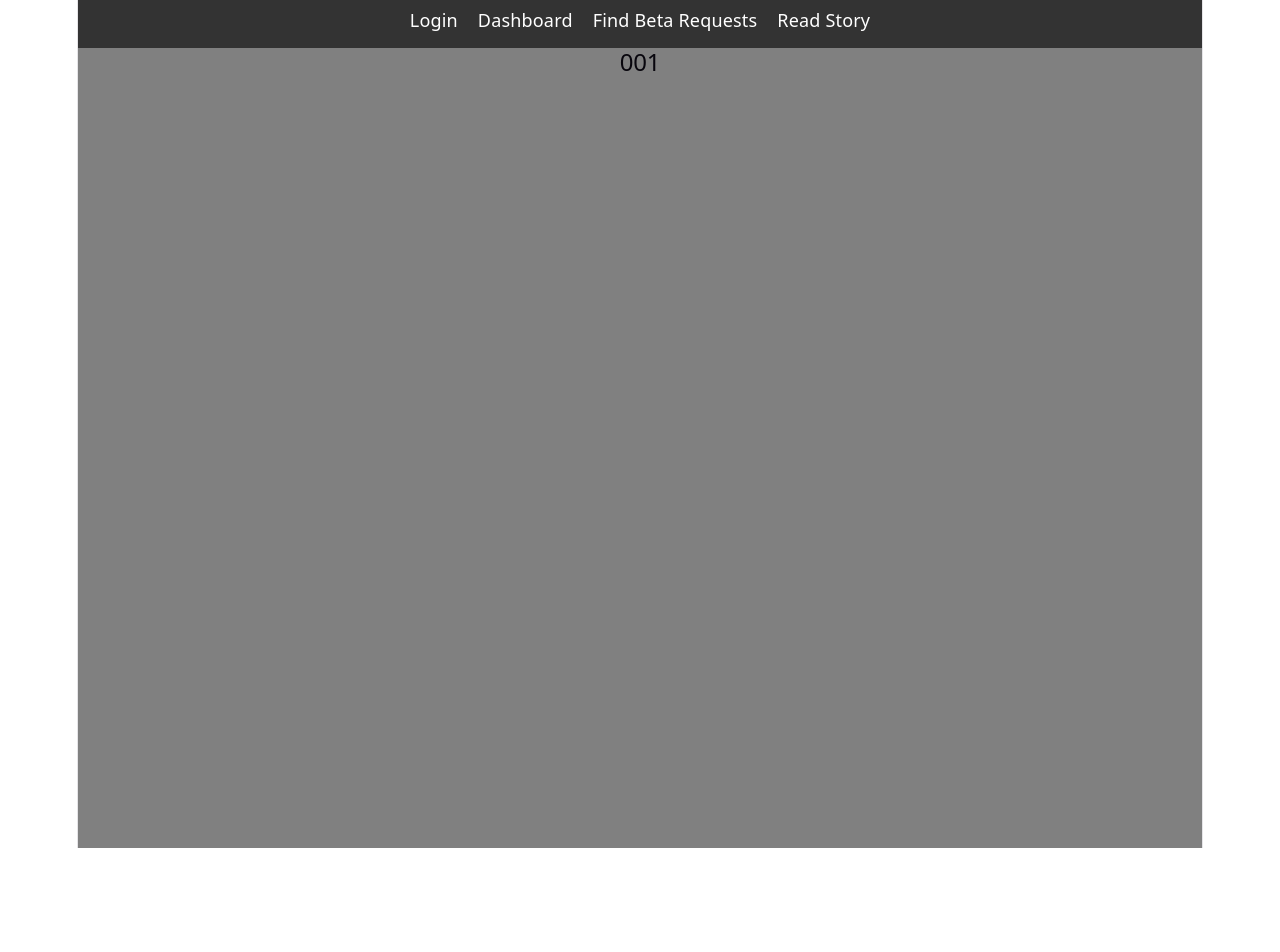
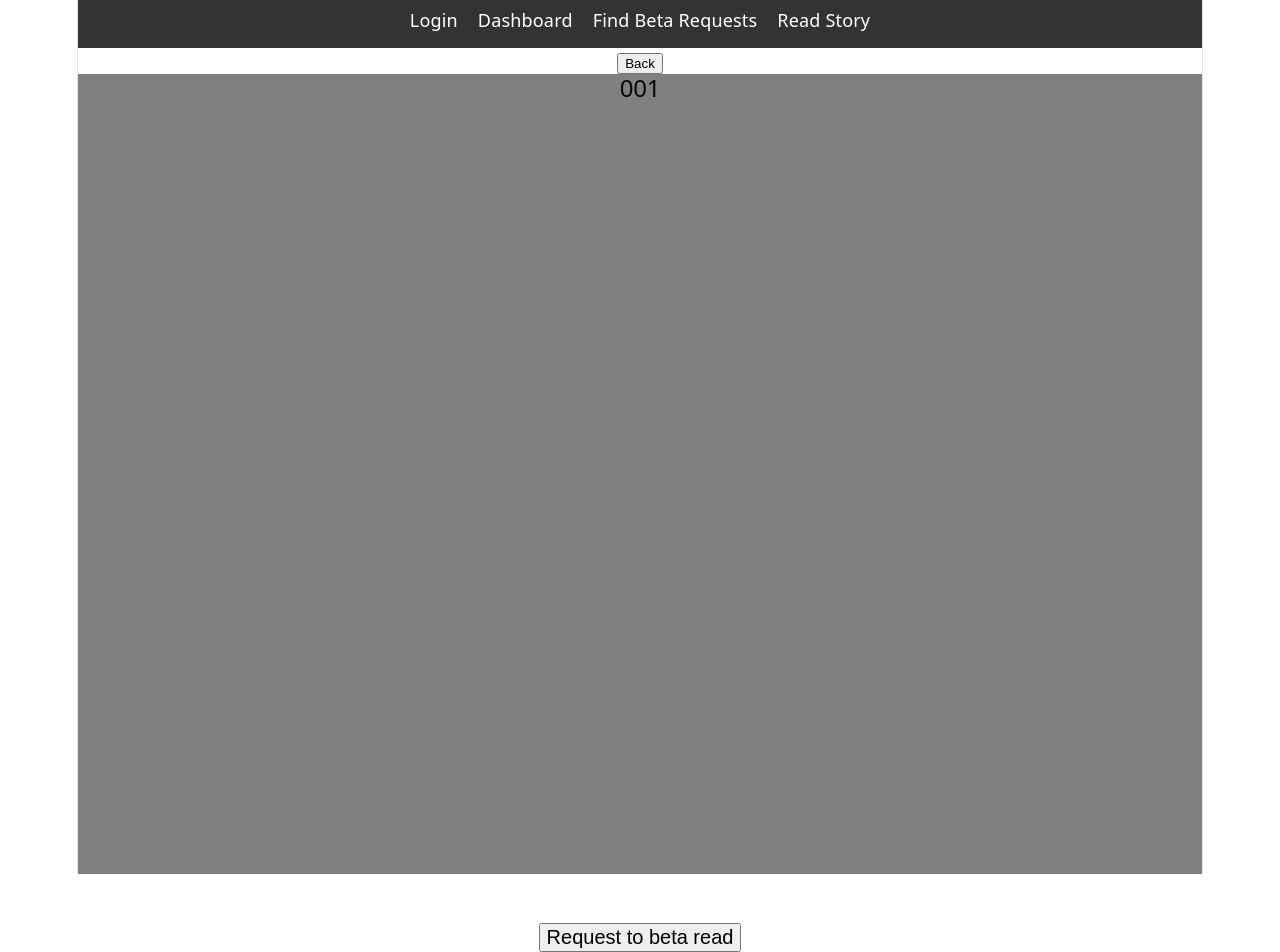
Before and after one commit to UCR-CS110/final-project-jotpad, a React app in the folder frontend/: page /requests/001 in a window 1280 px wide. Shown: the part 8-960 px from the top of the page. Before the commit the page ends 856 px from the top, so only its background shows below. Built offline with nearby package versions, Linux system fonts and the light colour scheme; the HTML template or start-up script is replaced by a standard one.

Commit message:
Buttons and navigation

```diff
--- a/frontend/src/components/Inbox.css
+++ b/frontend/src/components/Inbox.css
@@ -1,5 +1,12 @@
 .inbox {
     justify-self: center;
+}
+
+#inbox-back {
+    position: absolute;
+    top: 100px;
+    left: 578px;
+    font-size: 20px;
 }
 
 .inbox-message {
--- a/frontend/src/components/Inbox.jsx
+++ b/frontend/src/components/Inbox.jsx
@@ -1,5 +1,5 @@
 import { useState } from 'react';
-import { Link } from 'react-router-dom';
+import { Link, useNavigate } from 'react-router-dom';
 import "./Inbox.css"
 
 function Message({subject, from, date, blurb, setVisible }) {
@@ -41,6 +41,8 @@ export default function Inbox({}) {
     const [currentMessage, setCurrentMessage] = useState(null);
     const [fullVisible, setFullVisible] = useState(false);
 
+    const navigate = useNavigate();
+
     let fullMessage;
     if (fullVisible) {
         fullMessage = <FullMessage subject="Offer for beta reading accepted" from="SwedishFish" date="01/24/2026" message="Your offer to beta-read The Martian City has been accepted! Click here to read the story:" />
@@ -50,6 +52,8 @@ export default function Inbox({}) {
 
         <div class="inbox">
         <h1>Inbox</h1>
+
+        <button id="inbox-back" onClick={() => navigate('/dashboard')}>Back</button>
 
         <div class="inbox-all">
         <Message subject="Offer for beta reading accepted" from="SwedishFish" date="01/24/2026" blurb="Your offer to beta-read The Martian City has been accepted!..." setVisible={setFullVisible} />
--- a/frontend/src/components/Profile.css
+++ b/frontend/src/components/Profile.css
@@ -1,5 +1,12 @@
 .profile {
     margin-top: 20px;
+}
+
+#profile-back {
+    position: absolute;
+    top: 100px;
+    left: 578px;
+    font-size: 20px;
 }
 
 #profile-banner {
--- a/frontend/src/components/Profile.jsx
+++ b/frontend/src/components/Profile.jsx
@@ -1,5 +1,6 @@
 import banner from '../assets/banner.jpg';
 import pfp from '../assets/pfp.webp';
+import { useNavigate } from 'react-router-dom';
 import './Profile.css'
 
 function ProfileStory({ image, title, description }) {
@@ -15,9 +16,11 @@ function ProfileStory({ image, title, description }) {
 }
 
 export default function Profile() {
+    const navigate = useNavigate();
 
     return (
         <div class="profile">
+            <button id="profile-back" onClick={() => navigate('/dashboard')}>Back</button>
             <img src={banner} alt="Banner" id="profile-banner" />
             <img src={pfp} alt="Profile Pic" id="profile-pic"/>
             <div class="profile-top">
--- a/frontend/src/components/RequestDetails.css
+++ b/frontend/src/components/RequestDetails.css
@@ -2,3 +2,13 @@
     background-color: gray;
     height: 800px;
 }
+
+#request-to-beta {
+    margin-top: 20px;
+    font-size: 20px;
+}
+
+#beta-request-message {
+    margin-top: 800px;
+    color: rgb(132, 192, 132);
+}
--- a/frontend/src/components/RequestDetails.jsx
+++ b/frontend/src/components/RequestDetails.jsx
@@ -1,11 +1,24 @@
+import { useState } from 'react';
 import { useParams } from 'react-router';
 import './RequestDetails.css'
+import { useNavigate } from 'react-router-dom';
 
 export default function RequestDetails({}) {
+    const [messageVisible, setMessageVisible] = useState(false);
     let params = useParams();
+    const navigate = useNavigate();
+    let requestMessage = <p id="beta-request-message"></p>
+    if (messageVisible) {
+        requestMessage = <p id="beta-request-message">Thank you for offering to beta read! You will receive a message in your inbox about next steps if the author accepts your request.</p>
+    }
     return (
+        <div>
+        <button onClick={() => navigate('/betarequests')}>Back</button>
     <div className="request-details">
         <h2>{params.id}</h2>
+        {requestMessage}
+        <button id="request-to-beta" onClick={() => setMessageVisible(true)}>Request to beta read</button>
+    </div>
     </div>
     );
 }
```
Also changed, not shown: frontend/src/components/StoryView.jsx (added).
